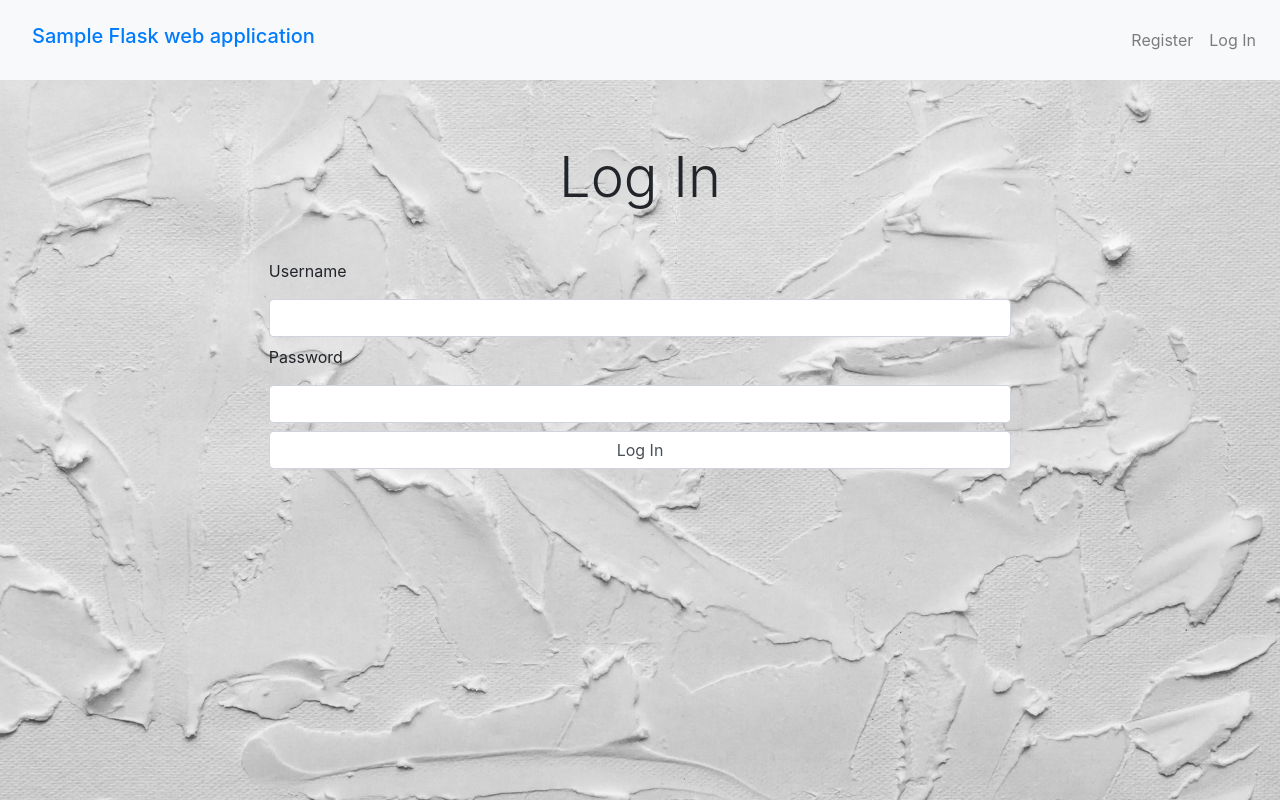
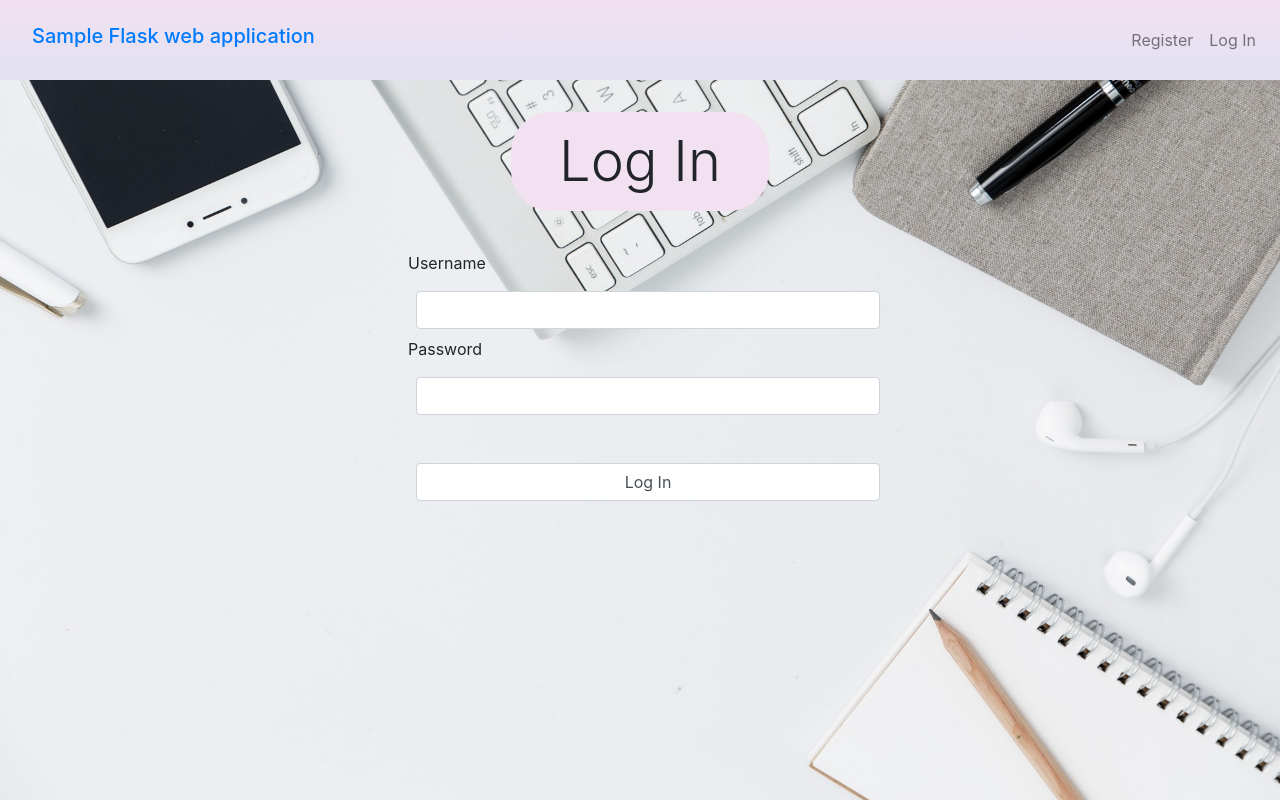
Before and after one commit to RichardPoulson/python_flask_example, a Flask app: page /auth/login in a window 1280 px wide. Run offline with Flask 2, Linux system fonts and the light colour scheme; parts of the project's set-up code (start-up, migrations or seed data) failed here and were passed over; some libraries are stand-ins or nearby versions.

Commit message:
Updated visual styles using Bootstrap CSS classes.

```diff
--- a/python_flask_example/static/style.css
+++ b/python_flask_example/static/style.css
@@ -1,14 +1,16 @@
 html, body { height: 100%; }
-body { background: url("./photo-of-white-wall-1484759.jpg") center/cover no-repeat fixed; }
+body { background: url("./blank-business-composition-computer-373076.jpg") center/cover no-repeat fixed; }
 body > .container-sm { max-width: 960px; }
-input.form-control { margin: 0.5rem 0rem; }
-h1.display-4 { padding: 2rem 1rem; }
+.min-w-50 { min-width: 50%; }
 h1.display-4 > a { color: inherit; }
-.navbar-text { margin-right: 1rem; }
 section.content > * {
     max-width: 80%;
     margin: 1rem auto;
 }
 article.post {
     background-color: rgba(255,255,255, 0.8);
+    border-radius: 15px;
 }
+.bg-grad1 { background-image: linear-gradient(to bottom, #f2e1f1 0%, #e1e1f2 100%); }
+.bg-color1 { background-color: #f2e1f1; }
+.rounded-xlg { border-radius: 40px; }
--- a/python_flask_example/templates/auth/login.html
+++ b/python_flask_example/templates/auth/login.html
@@ -1,15 +1,15 @@
 {% extends 'base.html' %}
 
 {% block header %}
-  <h1 class="display-4 text-center p2">{% block title %}Log In{% endblock %}</h1>
+  <h1 class="display-4 text-center bg-color1 rounded-xlg py-3 px-5">{% block title %}Log In{% endblock %}</h1>
 {% endblock %}
 
 {% block content %}
-  <form method="post">
+  <form method="post" class="min-w-50">
     <label for="username">Username</label>
-    <input name="username" id="username" required class="form-control">
+    <input name="username" id="username" required class="form-control min-w-50 m-2">
     <label for="password">Password</label>
-    <input type="password" name="password" id="password" required class="form-control">
-    <input type="submit" value="Log In" class="form-control">
+    <input type="password" name="password" id="password" required class="form-control min-w-50 m-2">
+    <input type="submit" value="Log In" class="form-control m-2 mt-5">
   </form>
 {% endblock %}
--- a/python_flask_example/templates/auth/register.html
+++ b/python_flask_example/templates/auth/register.html
@@ -1,7 +1,7 @@
 {% extends 'base.html' %}
 
 {% block header %}
-  <h1 class="display-4 text-center">{% block title %}Register{% endblock %}</h1>
+  <h1 class="display-4 text-center bg-color1 rounded-xlg py-3 px-5">{% block title %}Register{% endblock %}</h1>
 {% endblock %}
 
 {% block content %}
--- a/python_flask_example/templates/base.html
+++ b/python_flask_example/templates/base.html
@@ -7,7 +7,7 @@
     <meta name="viewport" content="width=device-width, initial-scale=1, shrink-to-fit=no">
   </head>
   <body>
-    <nav class="navbar navbar-expand-lg navbar-light bg-light">
+    <nav class="navbar navbar-expand-lg navbar-light bg-grad1">
       <h1 class="navbar-brand">
         <a href="{{ url_for('index') }}" class="nav-link">Sample Flask web application</a>
       </h1>
@@ -28,8 +28,8 @@
         </ul>
       </div>
     </nav>
-      <div class="container-sm d-flex justify-content-center align-items-center p-2">
-        <section class="content flex-fill justify-content-center p-2">
+      <div class="container-sm p-2">
+        <section class="content d-flex flex-column p-2">
           <header>
             {% block header %}{% endblock %}
           </header>
--- a/python_flask_example/templates/blog/create.html
+++ b/python_flask_example/templates/blog/create.html
@@ -1,7 +1,7 @@
 {% extends 'base.html' %}
 
 {% block header %}
-  <h1 class="display-4 text-center">{% block title %}New Post{% endblock %}</h1>
+  <h1 class="display-4 text-center bg-color1 rounded-xlg py-3 px-5">{% block title %}New Post{% endblock %}</h1>
 {% endblock %}
 
 {% block content %}
--- a/python_flask_example/templates/blog/update.html
+++ b/python_flask_example/templates/blog/update.html
@@ -1,7 +1,7 @@
 {% extends 'base.html' %}
 
 {% block header %}
-  <h1>{% block title %}Edit "{{ post['title'] }}"{% endblock %}</h1>
+  <h1 class="bg-color1 rounded-xlg py-3 px-5">{% block title %}Edit "{{ post['title'] }}"{% endblock %}</h1>
 {% endblock %}
 
 {% block content %}
```
Also changed, not shown: python_flask_example/templates/blog/index.html (+5 -5 lines), python_flask_example/static/blank-business-composition-computer-373076.jpg (added).
